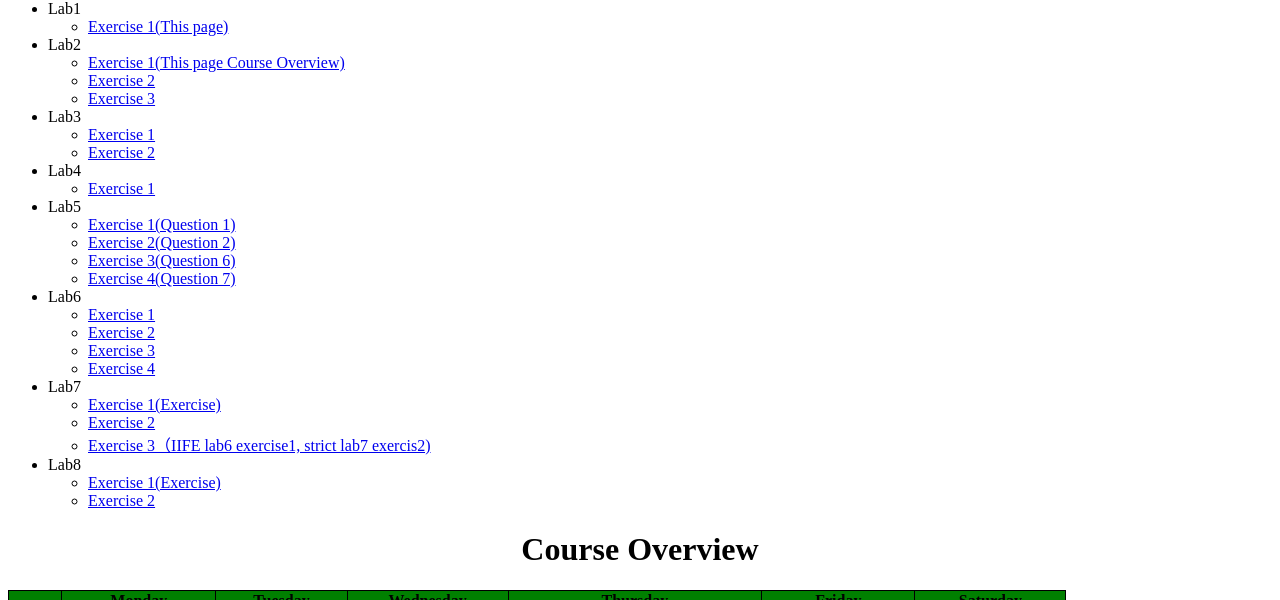
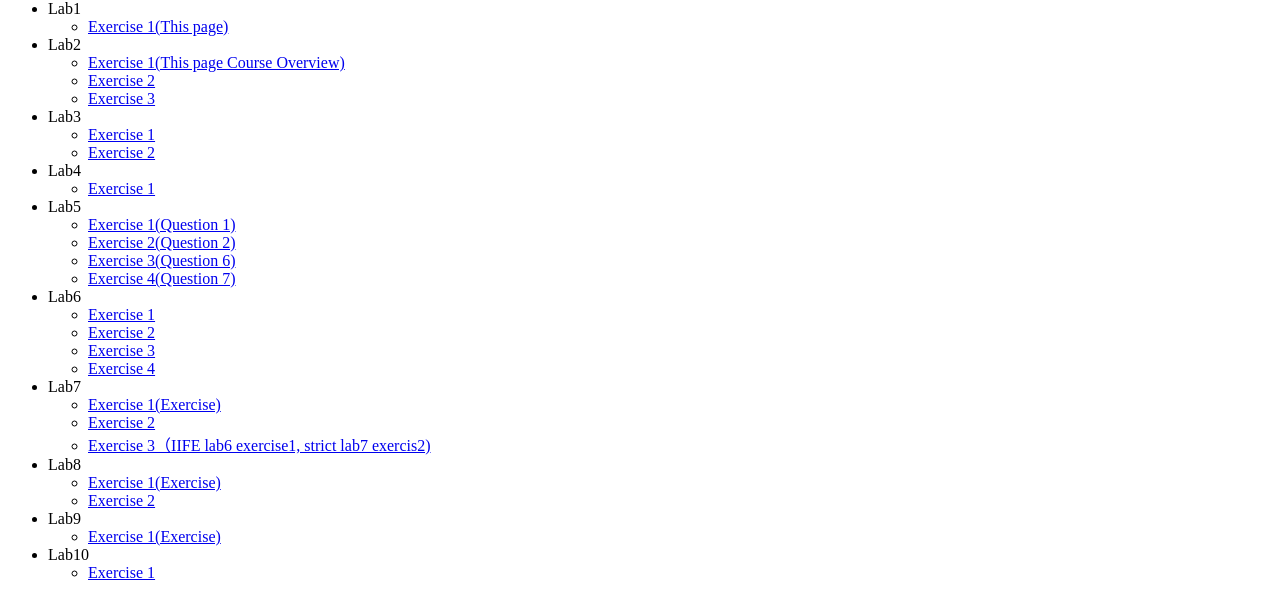
Before and after one commit to baibingsong/baibingsong.github.io, a plain HTML site: page index.html in a window 1280 px wide. Shown: the part 392-992 px from the top of the page. Drawn offline with Linux system fonts and the light colour scheme.

Commit message:
update lab10

```diff
--- a/index.html
+++ b/index.html
@@ -102,6 +102,20 @@
                     </li>
                 </ul>
             </li>
+            <li>Lab9
+                <ul class="inside">
+                    <li>
+                        <a href="https://developer.mozilla.org/en-US/docs/Web/API/Fetch_API/Using_Fetch">Exercise 1(Exercise)</a>
+                    </li>
+                </ul>
+            </li>
+            <li>Lab10
+                <ul class="inside">
+                    <li>
+                        <a href="lab10/first-sevlet.zip">Exercise 1</a>
+                    </li>
+                </ul>
+            </li>
         </ul>
     </div>
     <h1 id="ti">Course Overview </h1>
```
Also changed, not shown: playground/play.js (added, +15 -0 lines), 1 other file.
